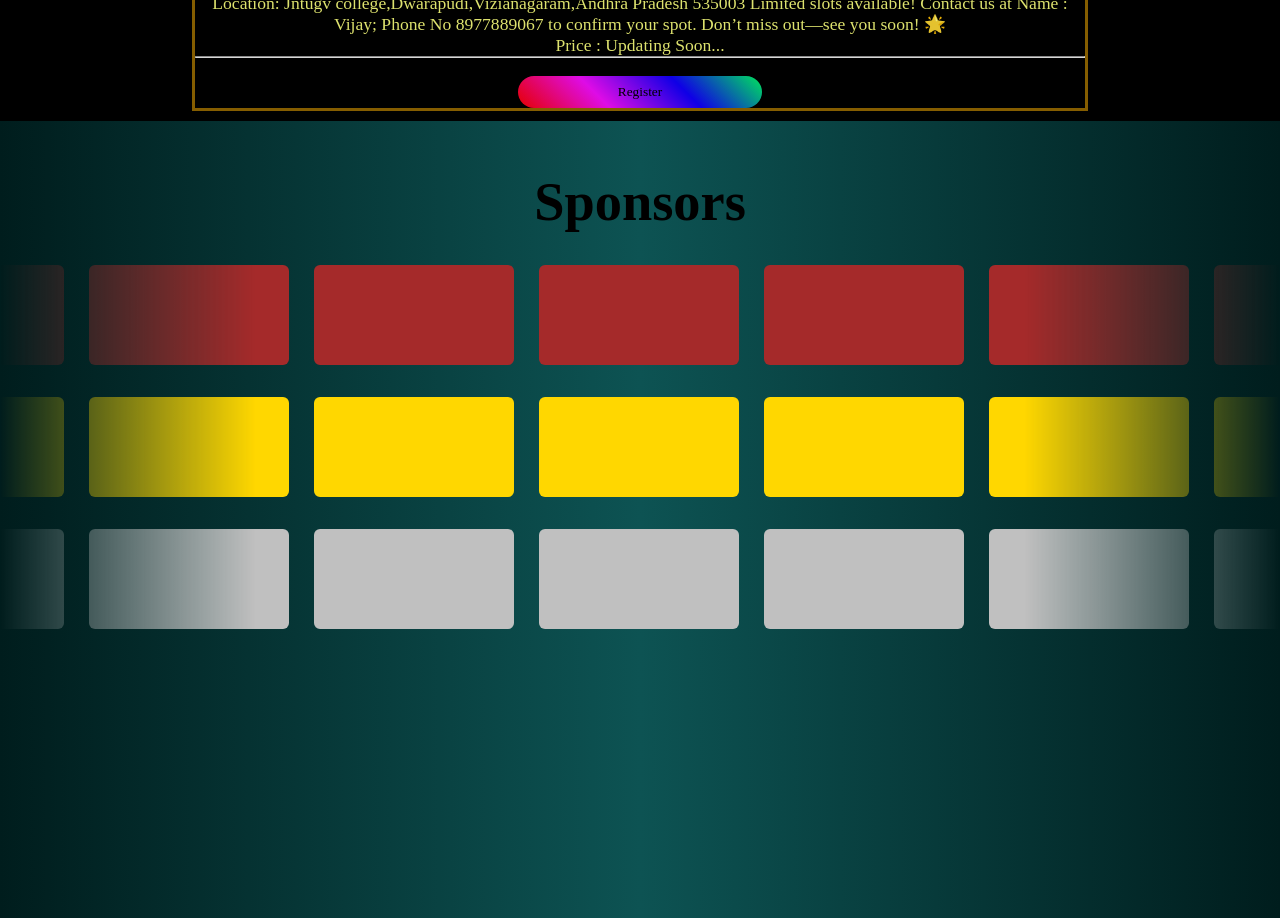
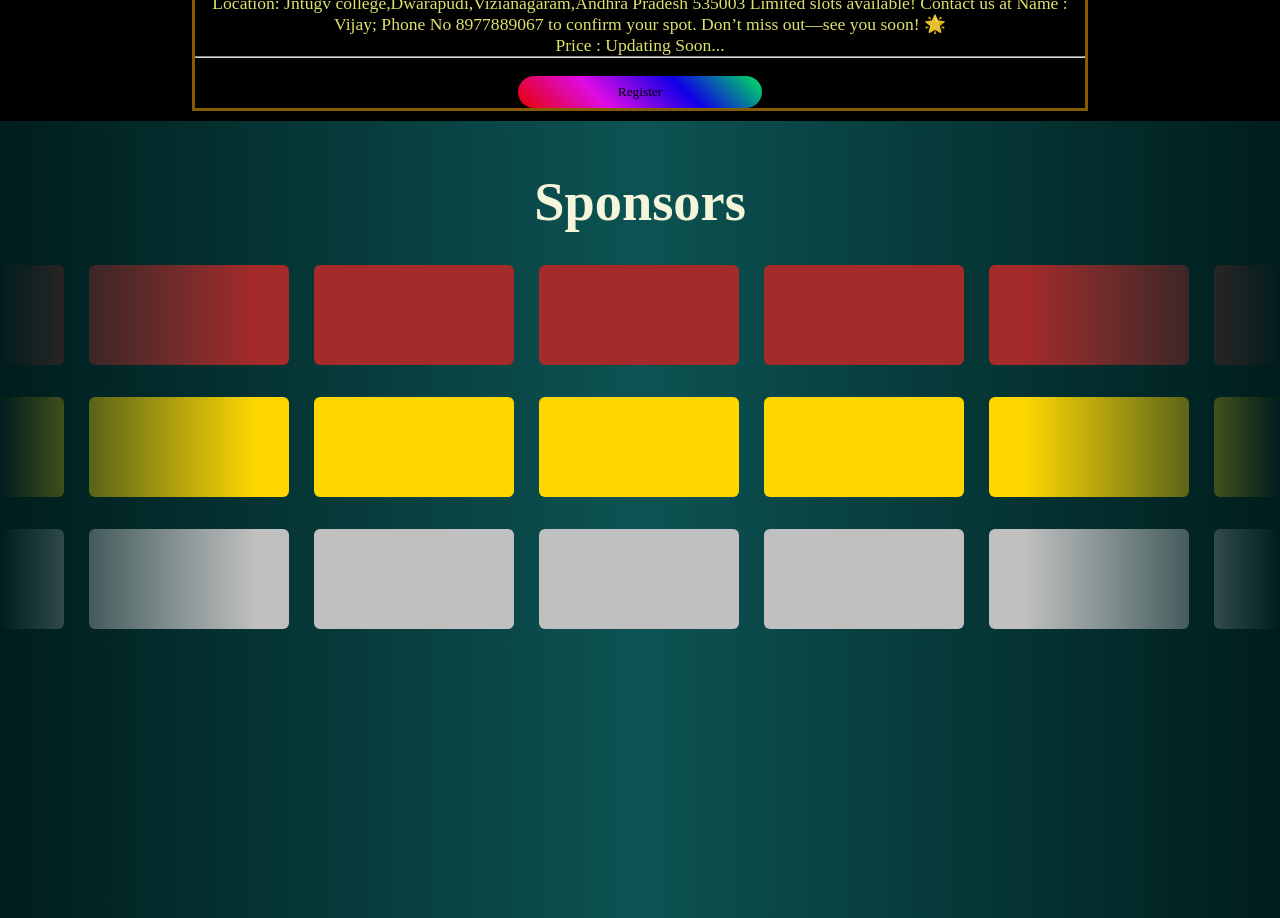
Before and after one commit to premson18/Pratistha, a React (Vite) app: page / in a window 1280 px wide. Shown: the part 2660-3578 px from the top of the page. Built offline with nearby package versions, Linux system fonts and the light colour scheme.

Commit message:
first commit

```diff
--- a/src/Components/Sponsors/Sponsors.css
+++ b/src/Components/Sponsors/Sponsors.css
@@ -80,6 +80,7 @@
     text-align: center;
     font-size: 3.4rem;
     padding-top: 50px;
+    color: beige;
 }
 
 .item-3{
```
